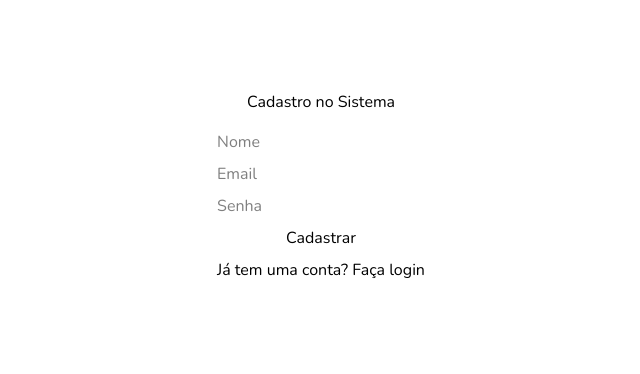
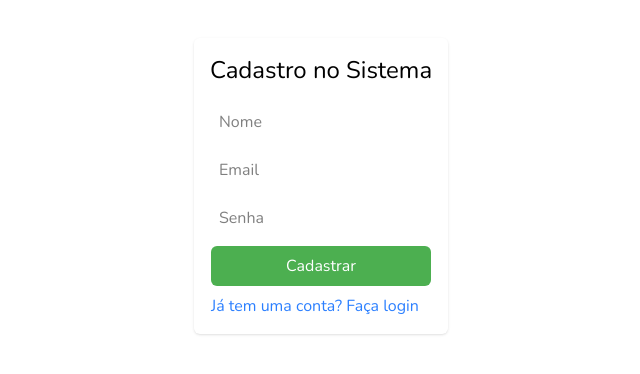
Before and after one commit to socha2004/insume-frontend, a React (Vite) app: page /register in a window 1280 px wide. Shown: the part 214-588 px from the top of the page, without its empty margins (319-959 px from the left). Built offline with nearby package versions, Linux system fonts and the light colour scheme.

Commit message:
feat: Refactor components and enhance styling for login and registration pages

```diff
--- a/src/components/index.tsx
+++ b/src/components/index.tsx
@@ -1,4 +1,4 @@
-import { Home } from './organisms/home/Home'
+import { Home } from './pages/Home'
 import { Navbar } from './molecules/Navbar/Navbar'
 import { LoginPage } from './pages/LoginPage'
 import { RegisterPage } from './pages/RegisterPage'
--- a/src/components/molecules/Navbar/Navbar.tsx
+++ b/src/components/molecules/Navbar/Navbar.tsx
@@ -1,6 +1,9 @@
 import NavbarIcon from '/public/navbar-icon.svg'
+import { useAuth } from '../../../context/AuthContext'
 
 export const Navbar = () => {
+    const { usuario, logout } = useAuth();
+
     return (
         <nav className="flex justify-between items-center mb-[10px] p-[10px] bg-brand-primary text-white shadow-[0_4px_6px_-1px_rgba(0,0,0,0.1)]">
             <h1 className="text-2xl font-bold flex items-center gap-[10px] ">
@@ -9,6 +12,9 @@ export const Navbar = () => {
             </h1>
 
             <div className="flex gap-[15px]">
+                <span>
+                    {usuario ? `Bem-vindo! ${usuario.nome} |` : 'Não autenticado'}
+                </span>
                 <a href="#" className="hover:underline">
                     Home
                 </a>
@@ -18,6 +24,9 @@ export const Navbar = () => {
                 <a href="#" className="hover:underline">
                     Sobre
                 </a>
+                <button onClick={logout} className="hover:underline">
+                    Sair
+                </button>
             </div>
         </nav>
     )
--- a/src/components/pages/LoginPage.tsx
+++ b/src/components/pages/LoginPage.tsx
@@ -25,24 +25,30 @@ export const LoginPage = () => {
     }
     return (
         <div className="h-screen flex items-center justify-center">
-            <div className="flex items-center flex-col gap-4">
-                <h1>Login no Sistema</h1>
-                <form className="flex flex-col gap-2" onSubmit={handleSubmit}>
+            <div className="flex items-center flex-col gap-4 shadow-sm p-4 rounded-md ">
+                <h1 className="text-2xl">Login no Sistema</h1>
+                <form className="flex flex-col gap-2 " onSubmit={handleSubmit}>
                     <input
                         type="email"
                         placeholder="Email"
                         value={email}
                         onChange={(e) => setEmail(e.target.value)}
+                        className="border-black p-2 rounded-md"
                     />
                     <input
                         type="password"
                         placeholder="Senha"
                         value={password}
                         onChange={(e) => setPassword(e.target.value)}
+                        className="border-black p-2 rounded-md"
                     />
-                    {error && <p>{error}</p>}
-                    <button type="submit">Login</button>
-                    <Link to="/register">Ainda não tem uma conta? Cadastre-se</Link>
+                    {error && <p className="text-red-500">{error}</p>}
+                    <button type="submit" className="bg-brand-success text-white py-2 px-4 rounded-md hover:bg-brand-secondary hover:text-black transition-colors">
+                        Login
+                    </button>
+                    <Link to="/register" className="text-blue-500 hover:underline">
+                        Ainda não tem uma conta? Cadastre-se
+                    </Link>
                 </form>
             </div>
 
--- a/src/components/pages/RegisterPage.tsx
+++ b/src/components/pages/RegisterPage.tsx
@@ -28,15 +28,19 @@ export const RegisterPage = () => {
 
     return (
         <div className="h-screen flex items-center justify-center">
-            <div className="flex items-center flex-col gap-4">
-                <h1>Cadastro no Sistema</h1>
+            <div className="flex items-center flex-col gap-4 shadow-sm p-4 rounded-md">
+                <h1 className="text-2xl">Cadastro no Sistema</h1>
                 <form className="flex flex-col gap-2" onSubmit={handleSubmit}>
-                    <input type="text" placeholder="Nome" onChange={(e) => setNome(e.target.value)} />
-                    <input type="email" placeholder="Email" onChange={(e) => setEmail(e.target.value)} />
-                    <input type="password" placeholder="Senha" onChange={(e) => setSenha(e.target.value)} />
-                    {error && <p>{error}</p>}
-                    <button type="submit">Cadastrar</button>
-                    <Link to="/login">Já tem uma conta? Faça login</Link>
+                    <input required type="text" placeholder="Nome" onChange={(e) => setNome(e.target.value)} className="border-black p-2 rounded-md" />
+                    <input required type="email" placeholder="Email" onChange={(e) => setEmail(e.target.value)} className="border-black p-2 rounded-md" />
+                    <input required type="password" placeholder="Senha" onChange={(e) => setSenha(e.target.value)} className="border-black p-2 rounded-md" />
+                    {error && <p className="text-red-500">{error}</p>}
+                    <button type="submit" className="bg-brand-success text-white py-2 px-4 rounded-md hover:bg-brand-secondary hover:text-black transition-colors">
+                        Cadastrar
+                    </button>
+                    <Link to="/login" className="text-blue-500 hover:underline">
+                        Já tem uma conta? Faça login
+                    </Link>
                 </form>
             </div>
         </div>
--- a/src/routes/PrivateRoute.tsx
+++ b/src/routes/PrivateRoute.tsx
@@ -1,5 +1,6 @@
 import { Navigate, Outlet, useLocation } from "react-router-dom";
 import { useAuth } from "../context/AuthContext";
+import { Navbar } from "../components";
 
 export function PrivateRoute() {
   const { isAuthenticated, loading } = useAuth();
@@ -14,5 +15,10 @@ export function PrivateRoute() {
     return <Navigate to="/login" state={{ from: location }} replace />;
   }
 
-  return <Outlet />;
+  return (
+    <>
+      <Navbar/>
+      <Outlet />
+    </>
+  ) ;
 }
--- a/src/styles/index.css
+++ b/src/styles/index.css
@@ -9,4 +9,6 @@
 @theme {
     --color-brand-primary: #F62440;
     --color-brand-secondary: #FFFAF3;
+    --color-brand-success: #4CAF50;
+    --color-brand-tertiary: #B4E1EB;
 }
```
Also changed, not shown: src/components/pages/Home.tsx (renamed from src/components/organisms/home/Home.tsx).
